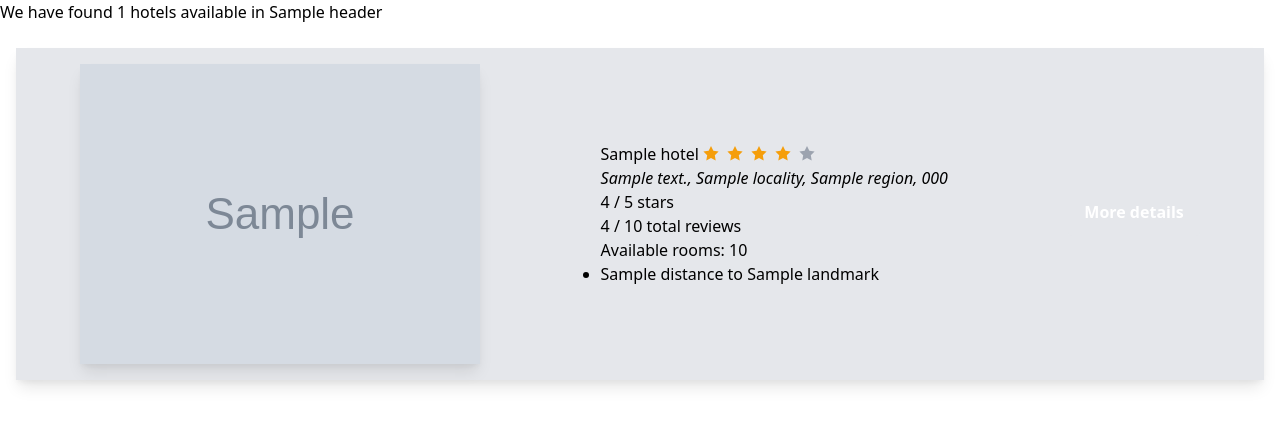
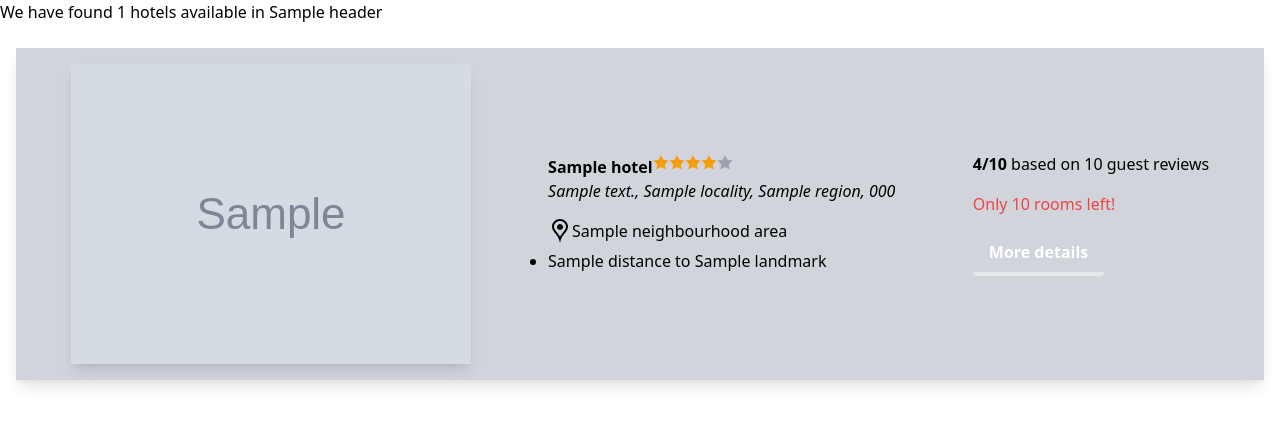
Before and after one commit to tokich6/vacation_app, a Flask app: template templates/hotels.html in a window 1280 px wide. Shown: the part 80-506 px from the top of the page. Run offline with Flask 2, Linux system fonts and the light colour scheme; the template is opened without the code that fills it: most values are stand-ins (such as "Sample title", 1, 10 or a date in 2020); grey boxes marked "Sample" are stand-in pictures.

Commit message:
added neighbourhood to card & card side container

```diff
--- a/templates/hotels.html
+++ b/templates/hotels.html
@@ -3,52 +3,86 @@
 
 <h1>We have found {{totalCount}} hotels available in {{ header }}</h1>
 
-
 <ul class="w-full p-4">
   {% for hotel in hotels %}
-  <li class="flex items-center justify-around mt-2 mb-4 p-4 bg-gray-200 shadow-lg">
+  <li
+    class="flex items-center justify-around mt-2 mb-4 p-4 bg-gray-300 shadow-lg"
+  >
+    <div>
+      <img class="shadow-lg" src="{{hotel.thumbnailUrl}}" alt="hotel image" />
+    </div>
 
-        <img class="shadow-lg" src="{{hotel.thumbnailUrl}}" alt="hotel image" />
+    <div class="hotel-details">
+      <h4 class="flex">
+        <span class="font-bold">{{ hotel.name }} </span>
 
-        <div class="p-6">
-
-          <h4 class="flex">
-            {{ hotel.name }}
-
-            <span class="flex items-center">
+        <span class="inline-flex">
           {% for star in range(5) %}
-              <svg class="mx-1 w-4 h-4 fill-current text-gray-400 {% if star <= hotel.starRating -1 %}text-yellow-500{% endif %}" xmlns="http://www.w3.org/2000/svg" viewBox="0 0 20 20"><path d="M10 15l-5.878 3.09 1.123-6.545L.489 6.91l6.572-.955L10 0l2.939 5.955 6.572.955-4.756 4.635 1.123 6.545z"/></svg>
+          <svg
+            class="mx-0.8 w-4 h-4 fill-current text-gray-400 {% if star <= hotel.starRating -1 %}text-yellow-500{% endif %}"
+            xmlns="http://www.w3.org/2000/svg"
+            viewBox="0 0 20 20"
+          >
+            <path
+              d="M10 15l-5.878 3.09 1.123-6.545L.489 6.91l6.572-.955L10 0l2.939 5.955 6.572.955-4.756 4.635 1.123 6.545z"
+            />
+          </svg>
           {% endfor %}
         </span>
-
       </h4>
-        <address>
+      <address class="mb-4">
         {{hotel.address.streetAddress}}, {{ hotel.address.locality}},
         {{hotel.address.region}}, {{hotel.address.postalCode}}
       </address>
 
-        <p>{{ hotel.starRating}} / 5 stars</p>
+      <div class="area-info">
+        {% if hotel.neighbourhood %}
+        <p class="inline-flex">
+          <svg
+            xmlns="http://www.w3.org/2000/svg"
+            width="24"
+            height="24"
+            viewBox="0 0 24 24"
+          >
+            <path
+              d="M12 2c3.196 0 6 2.618 6 5.602 0 2.238-1.058 3.488-2.659 5.381-1.078 1.274-2.303 2.722-3.341 4.697-1.038-1.976-2.263-3.423-3.341-4.697-1.601-1.893-2.659-3.143-2.659-5.381 0-2.984 2.804-5.602 6-5.602zm0-2c-4.198 0-8 3.403-8 7.602 0 6.243 6.377 6.903 8 16.398 1.623-9.495 8-10.155 8-16.398 0-4.199-3.801-7.602-8-7.602zm0 11c-1.657 0-3-1.343-3-3s1.343-3 3-3 3 1.343 3 3-1.343 3-3 3z"
+            />
+          </svg>
+          <span> {{ hotel.neighbourhood}} area </span>
+        </p>
+        {% endif %}
 
-        {% if hotel.guestReviews %}
-        <p>
-          {{ hotel.guestReviews.rating}} / {{ hotel.guestReviews.total}} total
-          reviews
-        </p>
-        {% endif %} {% if hotel.roomsLeft %}
-        <p>Available rooms: {{ hotel.roomsLeft}}</p>
-        {% endif %}
         <ul class="list-disc">
           {% for landmark in hotel.landmarks %}
           <li>{{landmark.distance}} to {{ landmark.label}}</li>
           {% endfor %}
         </ul>
+      </div>
+    </div>
 
-      </div>
+    <div class="card-side-container">
+      {% if hotel.guestReviews %}
+      <p class="mb-4">
+        <span class="font-bold"> {{ hotel.guestReviews.rating}}/10 </span> based
+        on {{ hotel.guestReviews.total}} guest reviews
+      </p>
+      {% endif %} {% if hotel.roomsLeft %} {% if hotel.roomsLeft > 1 %}
+      <p class="text-red-500 mb-4">Only {{ hotel.roomsLeft}} rooms left!</p>
+      {% else %}
+      <p class="text-red-500 mb-4">Only {{ hotel.roomsLeft}} room left!</p>
+      {% endif %} {% endif %}
+
       <form action="/hotels/<hotelID>" method="POST">
-        <button type="submit" id="{{hotel.id}}" name="hotelID" class="bg-teal-500 hover:bg-teal-800 text-white font-bold py-2 px-4 border-b-4 border-teal-700 hover:border-teal-500 rounded">
+        <button
+          type="submit"
+          id="{{hotel.id}}"
+          name="hotelID"
+          class="bg-teal-500 hover:bg-teal-800 text-white font-bold py-2 px-4 border-b-4 border-teal-700 hover:border-teal-500 rounded"
+        >
           More details
         </button>
       </form>
+    </div>
   </li>
   {% endfor %}
 </ul>
```
Lines whose indentation alone changed are shown as unchanged.
